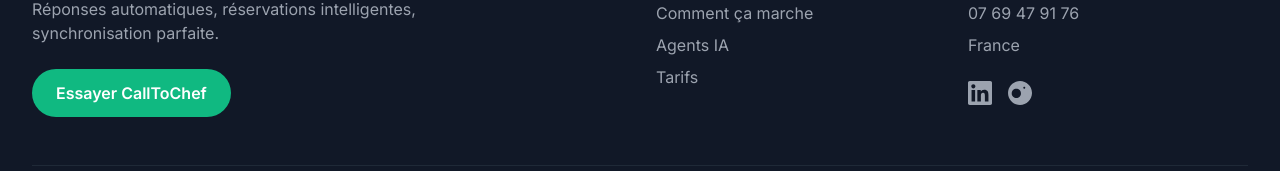
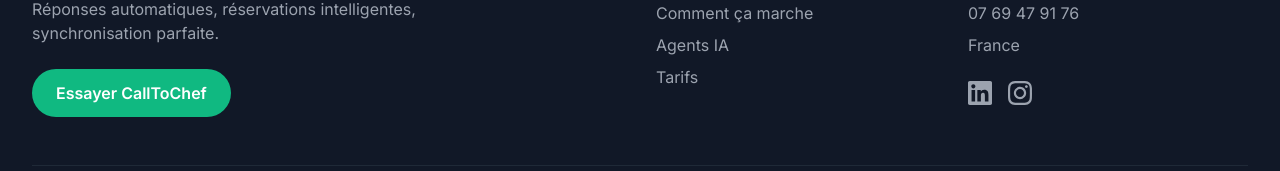
Before and after one commit to pierrechii/Calltochef-ui, a Next.js app: page / in a window 1280 px wide. Shown: the part 6962-7133 px from the top of the page. Built offline with nearby package versions, Linux system fonts and the light colour scheme.

Commit message:
feat: integration des reseaux sociaux LinkedIn et Instagram dans le footer - liens fonctionnels vers les comptes officiels

```diff
--- a/src/components/ui/footer.tsx
+++ b/src/components/ui/footer.tsx
@@ -64,16 +64,16 @@
 
             {/* Réseaux sociaux */}
             <div className="flex space-x-4 mt-6">
-              <a href="#" className="text-gray-400 hover:text-white transition-colors">
+              <a href="https://www.linkedin.com/in/calltochef-ia-809943377/" target="_blank" rel="noopener noreferrer" className="text-gray-400 hover:text-white transition-colors">
                 <span className="sr-only">LinkedIn</span>
                 <svg className="w-6 h-6" fill="currentColor" viewBox="0 0 24 24">
                   <path d="M20.447 20.452h-3.554v-5.569c0-1.328-.027-3.037-1.852-3.037-1.853 0-2.136 1.445-2.136 2.939v5.667H9.351V9h3.414v1.561h.046c.477-.9 1.637-1.85 3.37-1.85 3.601 0 4.267 2.37 4.267 5.455v6.286zM5.337 7.433c-1.144 0-2.063-.926-2.063-2.065 0-1.138.92-2.063 2.063-2.063 1.14 0 2.064.925 2.064 2.063 0 1.139-.925 2.065-2.064 2.065zm1.782 13.019H3.555V9h3.564v11.452zM22.225 0H1.771C.792 0 0 .774 0 1.729v20.542C0 23.227.792 24 1.771 24h20.451C23.2 24 24 23.227 24 22.271V1.729C24 .774 23.2 0 22.222 0h.003z"/>
                 </svg>
               </a>
-              <a href="#" className="text-gray-400 hover:text-white transition-colors">
+              <a href="https://www.instagram.com/calltochef/" target="_blank" rel="noopener noreferrer" className="text-gray-400 hover:text-white transition-colors">
                 <span className="sr-only">Instagram</span>
                 <svg className="w-6 h-6" fill="currentColor" viewBox="0 0 24 24">
-                  <path d="M12.017 0C5.396 0 .029 5.367.029 11.987c0 6.62 5.367 11.987 11.988 11.987s11.987-5.367 11.987-11.987C24.014 5.367 18.647.001 12.017.001zM8.449 16.988c-1.297 0-2.448-.49-3.323-1.297C4.198 14.895 3.708 13.744 3.708 12.447s.49-2.448 1.297-3.323c.875-.807 2.026-1.297 3.323-1.297s2.448.49 3.323 1.297c.807.875 1.297 2.026 1.297 3.323s-.49 2.448-1.297 3.323c-.875.807-2.026 1.297-3.323 1.297zm7.83-9.281c-.49 0-.98-.49-.98-.98s.49-.98.98-.98.98.49.98.98-.49.98-.98.98z"/>
+                  <path d="M12 2.163c3.204 0 3.584.012 4.85.07 3.252.148 4.771 1.691 4.919 4.919.058 1.265.069 1.645.069 4.849 0 3.205-.012 3.584-.069 4.849-.149 3.225-1.664 4.771-4.919 4.919-1.266.058-1.644.07-4.85.07-3.204 0-3.584-.012-4.849-.07-3.26-.149-4.771-1.699-4.919-4.92-.058-1.265-.07-1.644-.07-4.849 0-3.204.013-3.583.07-4.849.149-3.227 1.664-4.771 4.919-4.919 1.266-.057 1.645-.069 4.849-.069zm0-2.163c-3.259 0-3.667.014-4.947.072-4.358.2-6.78 2.618-6.98 6.98-.059 1.281-.073 1.689-.073 4.948 0 3.259.014 3.668.072 4.948.2 4.358 2.618 6.78 6.98 6.98 1.281.058 1.689.072 4.948.072 3.259 0 3.668-.014 4.948-.072 4.354-.2 6.782-2.618 6.979-6.98.059-1.28.073-1.689.073-4.948 0-3.259-.014-3.667-.072-4.947-.196-4.354-2.617-6.78-6.979-6.98-1.281-.059-1.69-.073-4.949-.073zm0 5.838c-3.403 0-6.162 2.759-6.162 6.162s2.759 6.163 6.162 6.163 6.162-2.759 6.162-6.163c0-3.403-2.759-6.162-6.162-6.162zm0 10.162c-2.209 0-4-1.79-4-4 0-2.209 1.791-4 4-4s4 1.791 4 4c0 2.21-1.791 4-4 4zm6.406-11.845c-.796 0-1.441.645-1.441 1.44s.645 1.44 1.441 1.44c.795 0 1.439-.645 1.439-1.44s-.644-1.44-1.439-1.44z"/>
                 </svg>
               </a>
             </div>
```
